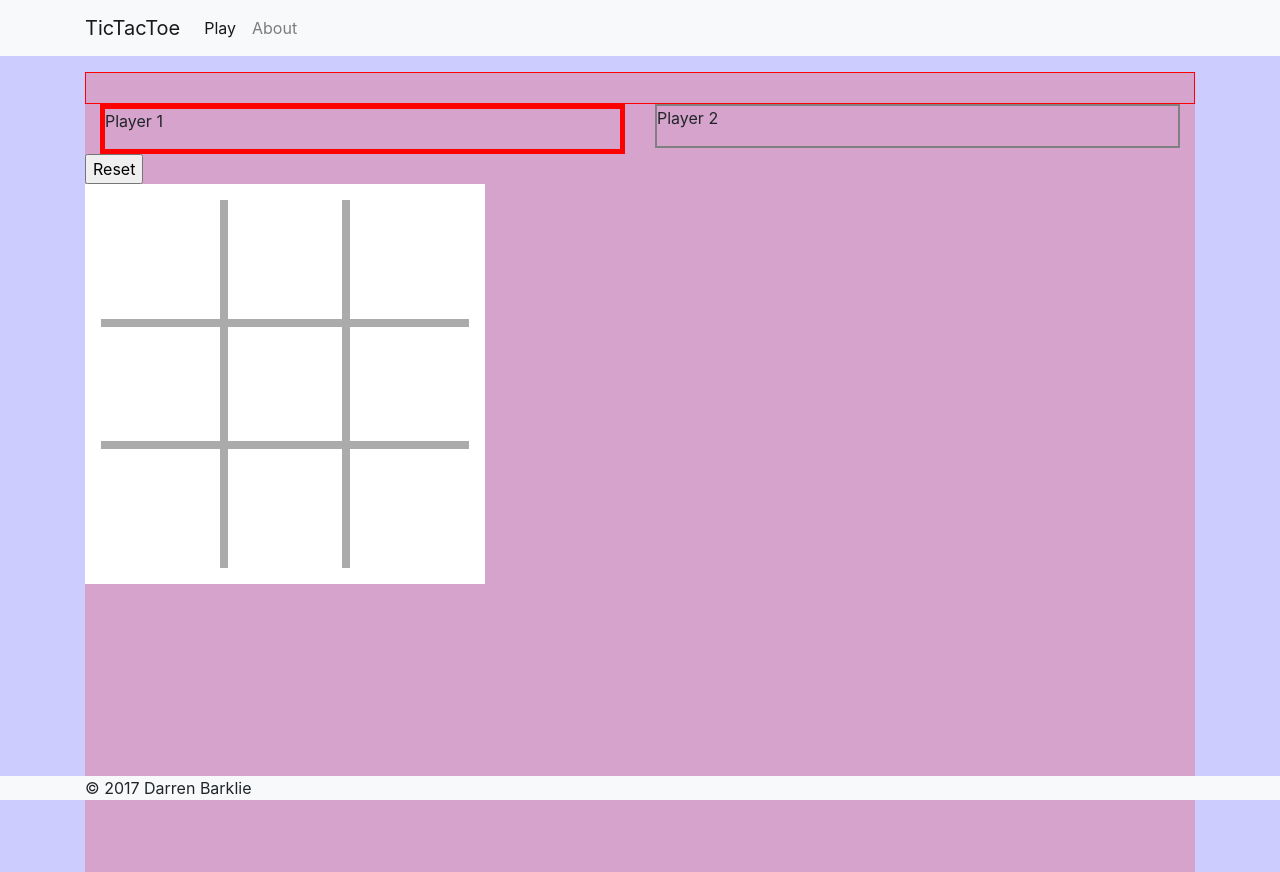
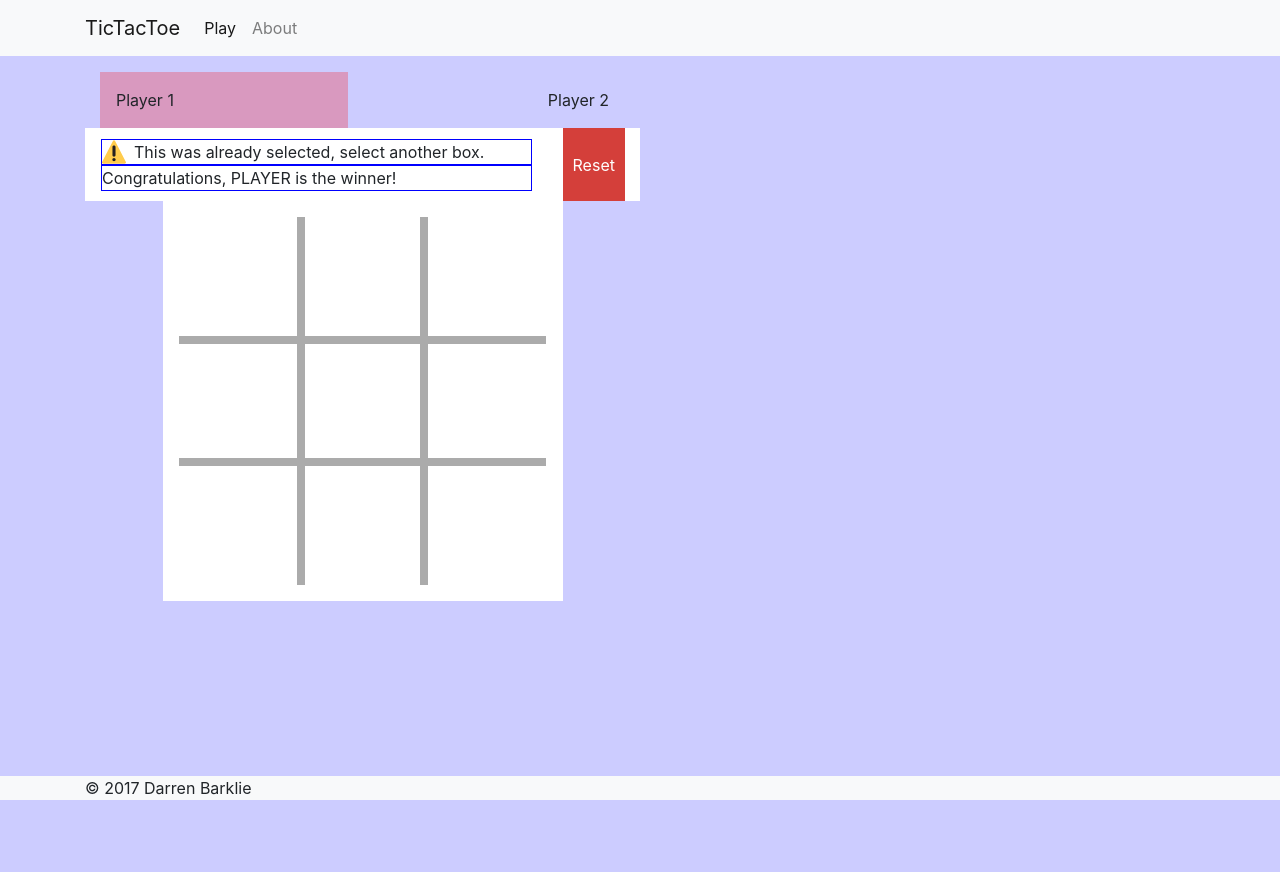
Before and after one commit to darrenbarklie/plan-tictactoe, a CodeIgniter app: page /plan-tictactoe/play in a window 1280 px wide. Run offline with CodeIgniter, Linux system fonts and the light colour scheme.

Commit message:
Core styling improvements

```diff
--- a/application/views/pages/play.php
+++ b/application/views/pages/play.php
@@ -1,33 +1,42 @@
 <div class="page page-play">
 
-  <!-- Section : UI -->
+
+  <div class="col-12 col-md-8 col-lg-6">
     <header>
-    <!-- TODO : Add scores -->
-  </header>
-
-  <!-- Section : Message -->
-  <section class="messages"></section>
-
       <!-- Section : Player Turn -->
       <section class="player-turn row">
         <div class="col-6 col-sm-6 col-md-6 col-lg-6 col-xl-6">
           <div class="player-name player-1">
-        <p>Player 1</p>
+            <span>Player 1</span>
           </div>
         </div>
         <div class="col-6 col-sm-6 col-md-6 col-lg-6 col-xl-6">
           <div class="player-name player-2">
-        <p>Player 2</p>
+            <span>Player 2</span>
           </div>
         </div>
       </section>
 
+      <!-- Section : Messages -->
+      <section class="messages row">
+        <div class="message col-10">
+          <span class="msg-warning msg">This was already selected, select another box.</span>
+          <span class="msg-congrats msg">Congratulations, PLAYER is the winner!</span>
+        </div>
+
         <!-- Control : Reset -->
-  <input class="reset" type="button" name="reset" value="Reset" />
+        <div class="reset-control col-2">
+          <button class="reset" name="reset">Reset</button>
+        </div>
+      </section>
+    </header>
+  </div><!--col-->
+
+  <div class="col-12 col-md-8 col-lg-6">
 
     <!-- Section : Board -->
     <section class="board">
-    <div id="board" class="test">
+      <div id="board" class="mx-auto">
         <!-- Note: Commenting for inline gap glitch -->
         <div class="sq sq-1">
           <span>&nbsp;</span>
@@ -57,6 +66,9 @@
           <span>&nbsp;</span>
         </div>
       </div><!--#board-->
+
+    </div><!--col-->
+
   </section><!--board-->
 
 </div><!--page-play-->
--- a/assets/css/stylesheet.css
+++ b/assets/css/stylesheet.css
@@ -25,72 +25,84 @@ html, body {
     height: 100%; }
     html .app .content-container, body .app .content-container {
       height: 100%; }
-    html .app .row, body .app .row {
-      margin: 0; }
     html .app .page, body .app .page {
       height: 100%;
-      background: rgba(255, 0, 0, 0.2);
       margin: 4.5rem 0 2.5rem; }
 
 .page-home section {
   padding-top: 0.5rem;
   padding-bottom: 1.5rem; }
 
-.sq-1 {
+.page-play section.player-turn {
+  padding-left: 0;
+  padding-right: 0; }
+  .page-play section.player-turn .player-name {
+    padding: 1rem; }
+    .page-play section.player-turn .player-name.player-2 {
+      text-align: right; }
+  .page-play section.player-turn .player-1.active {
+    background-color: rgba(255, 0, 0, 0.25); }
+  .page-play section.player-turn .player-2.active {
+    background-color: rgba(0, 0, 255, 0.25); }
+.page-play section.messages .message {
+  background: white;
+  padding: 0.66rem 1rem;
+  min-height: 3rem; }
+  .page-play section.messages .message .msg {
+    border: 1px solid blue;
+    display: block; }
+  .page-play section.messages .message .msg-warning::before {
+    content: "";
+    display: inline-block;
+    float: left;
+    width: 1.5rem;
+    height: 1.5rem;
+    margin-right: 0.5rem;
+    background: url("../svg/icon-warning.svg") center center no-repeat; }
+.page-play section.messages .reset-control {
+  background-color: white;
+  display: flex;
+  align-items: stretch;
+  justify-content: center; }
+  .page-play section.messages .reset-control button.reset {
+    width: 100%;
+    color: white;
+    background-color: #d43f3a;
+    border: 0; }
+.page-play .sq-1 {
   border-right: 0.25rem solid rgba(0, 0, 0, 0.33);
   border-bottom: 0.25rem solid rgba(0, 0, 0, 0.33); }
-
-.sq-2 {
+.page-play .sq-2 {
   border-right: 0.25rem solid rgba(0, 0, 0, 0.33);
   border-bottom: 0.25rem solid rgba(0, 0, 0, 0.33);
   border-left: 0.25rem solid rgba(0, 0, 0, 0.33); }
-
-.sq-3 {
+.page-play .sq-3 {
   border-bottom: 0.25rem solid rgba(0, 0, 0, 0.33);
   border-left: 0.25rem solid rgba(0, 0, 0, 0.33); }
-
-.sq-4 {
+.page-play .sq-4 {
   border-top: 0.25rem solid rgba(0, 0, 0, 0.33);
   border-right: 0.25rem solid rgba(0, 0, 0, 0.33);
   border-bottom: 0.25rem solid rgba(0, 0, 0, 0.33); }
-
-.sq-5 {
+.page-play .sq-5 {
   border-top: 0.25rem solid rgba(0, 0, 0, 0.33);
   border-right: 0.25rem solid rgba(0, 0, 0, 0.33);
   border-bottom: 0.25rem solid rgba(0, 0, 0, 0.33);
   border-left: 0.25rem solid rgba(0, 0, 0, 0.33); }
-
-.sq-6 {
+.page-play .sq-6 {
   border-top: 0.25rem solid rgba(0, 0, 0, 0.33);
   border-bottom: 0.25rem solid rgba(0, 0, 0, 0.33);
   border-left: 0.25rem solid rgba(0, 0, 0, 0.33); }
-
-.sq-7 {
+.page-play .sq-7 {
   border-top: 0.25rem solid rgba(0, 0, 0, 0.33);
   border-right: 0.25rem solid rgba(0, 0, 0, 0.33); }
-
-.sq-8 {
+.page-play .sq-8 {
   border-top: 0.25rem solid rgba(0, 0, 0, 0.33);
   border-right: 0.25rem solid rgba(0, 0, 0, 0.33);
   border-left: 0.25rem solid rgba(0, 0, 0, 0.33); }
-
-.sq-9 {
+.page-play .sq-9 {
   border-top: 0.25rem solid rgba(0, 0, 0, 0.33);
   border-left: 0.25rem solid rgba(0, 0, 0, 0.33); }
-
-.page-play .messages {
-  min-height: 2rem;
-  border: 1px solid red; }
-.page-play .board {
-  position: relative; }
-.page-play section.player-turn .player-name {
-  border: 2px solid grey; }
-  .page-play section.player-turn .player-name.active {
-    border: 5px solid red; }
 .page-play #board {
-  position: absolute;
-  top: 0;
-  left: 0;
   width: 100%;
   max-width: 400px;
   background: white;
@@ -111,7 +123,7 @@ html, body {
           content: "X";
           font-size: 40px; }
       .page-play #board .sq span.o {
-        background-color: rgba(0, 128, 0, 0.25); }
+        background-color: rgba(0, 0, 255, 0.25); }
         .page-play #board .sq span.o::after {
           content: "O";
           font-size: 40px; }
--- a/assets/js/scripts.js
+++ b/assets/js/scripts.js
@@ -15,6 +15,15 @@ $( document ).ready(function() {
       if (callNow) func.apply(context, args);
     };
   };
+
+  // fade out an element from the current state to full transparency in "duration" ms
+  // display is the display style the element is assigned after the animation is done
+  function fadeIn(el, duration, display) {
+      var s = el.style, step = 25/(duration || 300);
+      s.opacity = s.opacity || 0;
+      s.display = display || "block";
+      (function fade() { (s.opacity = parseFloat(s.opacity)+step) > 1 ? s.opacity = 1 : setTimeout(fade, 25); })();
+  }
 
   // Match grid height to grid width
   let applyBoardHeight = debounce(function(){
@@ -34,11 +43,11 @@ $( document ).ready(function() {
   let board = $('#board');
   let square = $('#board .sq span');
   let turn = $('.player-turn');
-  let messages = $('.messages');
+  let messages = $('.messages > .message');
   displayTurn(turn, player);
 
 
-  // Playe select a square
+  // Player select a square
   $(square).click(function(){
     square = $(this);
     let state = getSqState(square);
@@ -58,13 +67,13 @@ $( document ).ready(function() {
         displayTurn(player);
       }
     } else {
-      messages.html('This was already selected, select another box.');
+      // messages.html('<span class="msg-warning">This was already selected, select another box.</span>');
+
     }
   });
 
   // Reset stage
   $('.reset').click(function() {
-    console.log("Clicked");
     player = 1;
     messages.html('');
     reset(board);
@@ -112,8 +121,6 @@ $( document ).ready(function() {
       $('.player-turn .player-2').addClass("active");
       $('.player-turn .player-1').removeClass("active");
     }
-
-    //console.log("Player "+player+"'s turn");
   }
 
   // Check if the player's move matches defined win conditions
@@ -163,16 +170,6 @@ $( document ).ready(function() {
     return won;
   }
 
-
-
-
-
-
-
-
-
-
-
   // Reset board
   function reset(board) {
     $('.sq > span').each(function(){
```
Also changed, not shown: assets/sass/base.scss (+60 -23 lines), assets/svg/icon-warning.svg (added), 1 other file. Lines whose indentation alone changed are shown as unchanged.
